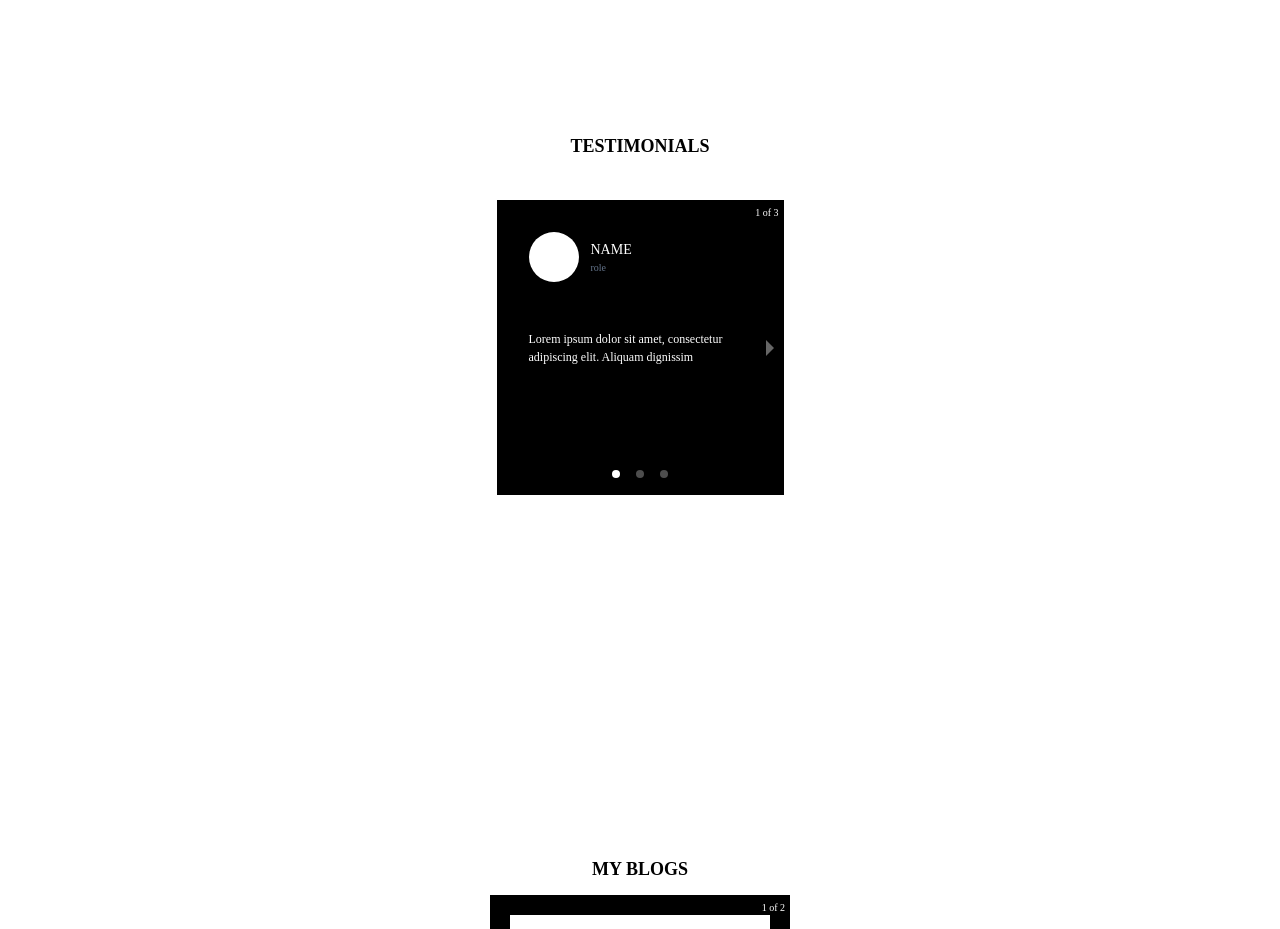
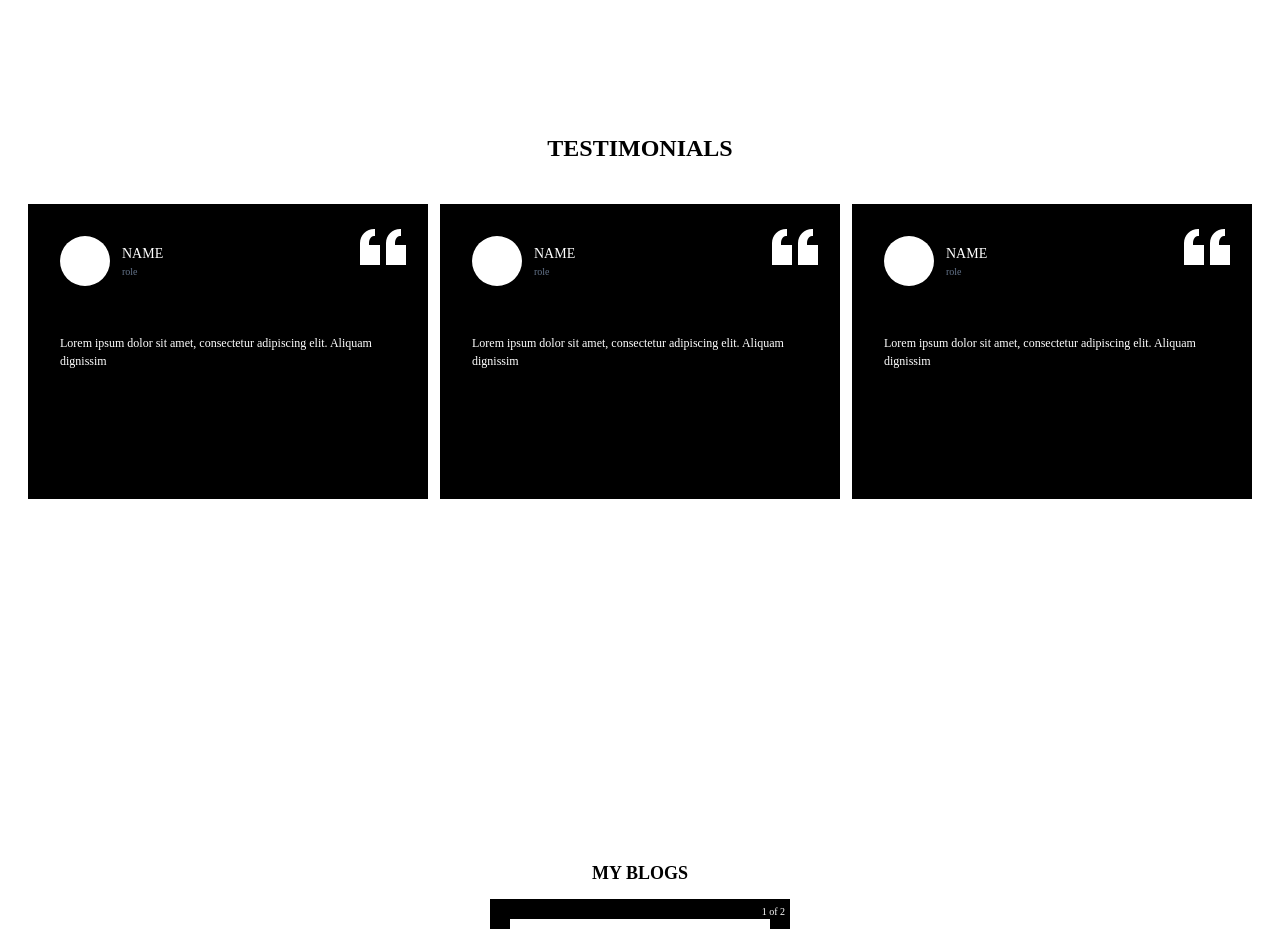
Before and after one commit to doubleA411/d-portfolio, a React (Create React App) app: page / in a window 1280 px wide. Shown: the part 3220-4149 px from the top of the page. Built offline with nearby package versions, Linux system fonts and the light colour scheme.

Commit message:
testimonials web view

```diff
--- a/src/App.js
+++ b/src/App.js
@@ -5,6 +5,7 @@ import {
   InstagramLogoIcon,
   LinkedInLogoIcon,
 } from "@radix-ui/react-icons";
+import dq from "./assets/dq.png";
 import "react-responsive-carousel/lib/styles/carousel.min.css"; // requires a loader
 import { Carousel } from "react-responsive-carousel";
 
@@ -33,7 +34,7 @@ function App() {
       </div>
       <div className="mb-[100px]"></div>
       <div className="flex flex-col items-center">
-        <div className=" bg-black flex flex-col items-center p-12 gap-10 relative md:w-[900px] md:h-[500px]">
+        <div className=" bg-black flex flex-col items-center p-12 gap-10 relative lg:w-[900px] md:w-[700px] md:h-[500px]">
           <div className="bg-white w-[92px] h-[92px] rounded-full md:absolute md:top-[-70px] md:shadow-lg md:w-[120px] md:h-[120px]"></div>
           <p className="text-white text-center text-sm xs:text-md md:mt-10 md:font-bold md:text-lg">
             Lorem ipsum dolor sit amet, consectetur adipiscing elit. Aliquam
@@ -98,10 +99,55 @@ function App() {
       </div>
       <div className="mb-[200px]"></div>
       <div className="flex flex-col items-center gap-10">
-        <p className="text-black text-center font-extrabold text-lg">
+        <p className="text-black text-center font-extrabold text-lg md:text-2xl">
           TESTIMONIALS
         </p>
-        <Carousel className="w-[287px] h-[295px]">
+
+        <div className="hidden  md:flex md:justify-evenly md:gap-3 xl:flex-row md:flex-col">
+          <div className="bg-black flex flex-col w-[400px] h-[295px] p-8 text-white gap-12 text-left relative">
+            <img className="absolute top-0 right-0 m-5" src={dq} alt="" />
+            <div className="flex items-center gap-3">
+              <div className="bg-white w-[50px] h-[50px] rounded-full"></div>
+              <div className="flex flex-col">
+                <p className="text-sm">NAME</p>
+                <p className="text-[10px] text-slate-500">role</p>
+              </div>
+            </div>
+            <p className="text-[12px]">
+              Lorem ipsum dolor sit amet, consectetur adipiscing elit. Aliquam
+              dignissim
+            </p>
+          </div>
+          <div className="bg-black flex flex-col w-[400px] h-[295px] p-8 text-white gap-12 text-left relative">
+            <img className="absolute top-0 right-0 m-5" src={dq} alt="" />
+            <div className="flex items-center gap-3">
+              <div className="bg-white w-[50px] h-[50px] rounded-full"></div>
+              <div className="flex flex-col">
+                <p className="text-sm">NAME</p>
+                <p className="text-[10px] text-slate-500">role</p>
+              </div>
+            </div>
+            <p className="text-[12px]">
+              Lorem ipsum dolor sit amet, consectetur adipiscing elit. Aliquam
+              dignissim
+            </p>
+          </div>
+          <div className=" bg-black flex flex-col w-[400px] h-[295px] p-8 text-white gap-12 text-left relative">
+            <img className="absolute top-0 right-0 m-5" src={dq} alt="" />
+            <div className="flex items-center gap-3">
+              <div className="bg-white w-[50px] h-[50px] rounded-full"></div>
+              <div className="flex flex-col">
+                <p className="text-sm">NAME</p>
+                <p className="text-[10px] text-slate-500">role</p>
+              </div>
+            </div>
+            <p className="text-[12px]">
+              Lorem ipsum dolor sit amet, consectetur adipiscing elit. Aliquam
+              dignissim
+            </p>
+          </div>
+        </div>
+        <Carousel className="w-[287px] h-[295px] md:hidden">
           <div className="bg-black flex flex-col w-[287px] h-[295px] p-8 text-white gap-12 text-left">
             <div className="flex items-center gap-3">
               <div className="bg-white w-[50px] h-[50px] rounded-full"></div>
@@ -167,7 +213,7 @@ function App() {
       </div>
       <div className="mb-[100px]"></div>
       <div className="flex flex-col items-center">
-        <div className="flex flex-col items-center bg-black h-[372px] justify-evenly w-[298px] md:w-[900px]">
+        <div className="flex flex-col items-center bg-black h-[372px] justify-evenly w-[298px] lg:w-[900px] md:w-[700px]">
           <div></div>
           <p className="text-white text-center md:w-96 md:text-2xl">
             TELL ME ABOUT YOUR NEXT PROJECT
```
Also changed, not shown: src/assets/dq.png (added).
